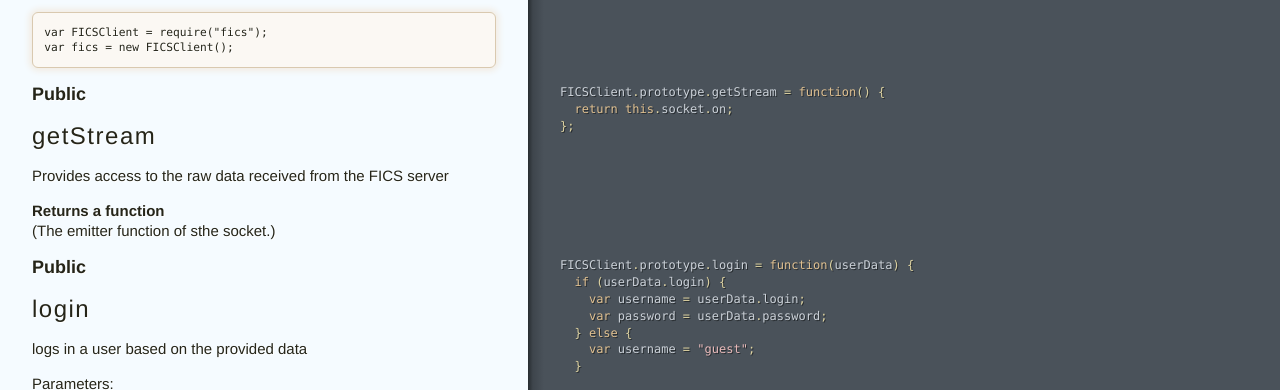
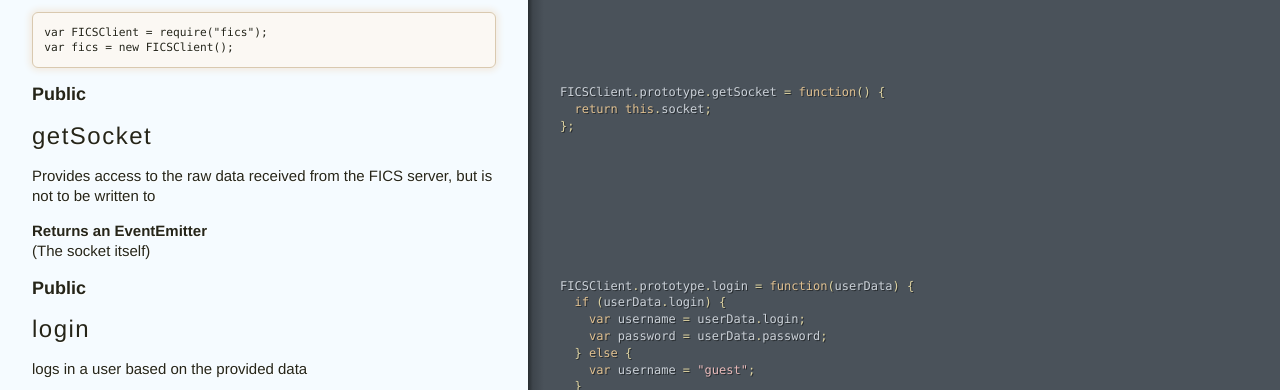
Before and after one commit to sonnym/fics, a plain HTML site: page index.html in a window 1280 px wide. Shown: the part 331-721 px from the top of the page. Drawn offline with Linux system fonts and the light colour scheme.

Commit message:
Generated documentation for 41971f5c4cafbbfc9c5fbefffe1f5d47f404ed6f

```diff
--- a/assets/behavior.js
+++ b/assets/behavior.js
@@ -44,8 +44,8 @@ f.event={add:function(a,c,d,e,g){var h,i,j,k,l,m,n,o,p,q,r,s;if(!(a.nodeType===3
                   "type": "heading",
                   "data": {
                     "level": 3,
-                    "title": "getStream",
-                    "slug": "getstream"
+                    "title": "getSocket",
+                    "slug": "getsocket"
                   },
                   "depth": 3
                 }, {
@@ -126,8 +126,8 @@ f.event={add:function(a,c,d,e,g){var h,i,j,k,l,m,n,o,p,q,r,s;if(!(a.nodeType===3
               "type": "heading",
               "data": {
                 "level": 3,
-                "title": "getStream",
-                "slug": "getstream"
+                "title": "getSocket",
+                "slug": "getsocket"
               },
               "depth": 3
             }, {
--- a/index.html
+++ b/index.html
@@ -22,12 +22,13 @@ var fics = new FICSClient();
   <span class="k">this</span><span class="p">.</span><span class="nx">awaitNext</span><span class="p">();</span>
 <span class="p">};</span></div></div></div><div class="segment"><div class="comments doc-section doc-section-public"><div class="wrapper"><p><span class='doc-section-header'>Public</span></p>
 
-<h3 id="getstream">getStream</h3>
+<h3 id="getsocket">getSocket</h3>
 
-<p>Provides access to the raw data received from the FICS server</p>
+<p>Provides access to the raw data received from the FICS server, but is not to
+be written to</p>
 
-<p><strong>Returns a function</strong><br/>(The emitter function of sthe socket.)</p></div></div><div class="code"><div class="wrapper"><span class="nx">FICSClient</span><span class="p">.</span><span class="nx">prototype</span><span class="p">.</span><span class="nx">getStream</span> <span class="o">=</span> <span class="kd">function</span><span class="p">()</span> <span class="p">{</span>
-  <span class="k">return</span> <span class="k">this</span><span class="p">.</span><span class="nx">socket</span><span class="p">.</span><span class="nx">on</span><span class="p">;</span>
+<p><strong>Returns an EventEmitter</strong><br/>(The socket itself)</p></div></div><div class="code"><div class="wrapper"><span class="nx">FICSClient</span><span class="p">.</span><span class="nx">prototype</span><span class="p">.</span><span class="nx">getSocket</span> <span class="o">=</span> <span class="kd">function</span><span class="p">()</span> <span class="p">{</span>
+  <span class="k">return</span> <span class="k">this</span><span class="p">.</span><span class="nx">socket</span><span class="p">;</span>
 <span class="p">};</span></div></div></div><div class="segment"><div class="comments doc-section doc-section-public"><div class="wrapper"><p><span class='doc-section-header'>Public</span></p>
 
 <h3 id="login">login</h3>
```
